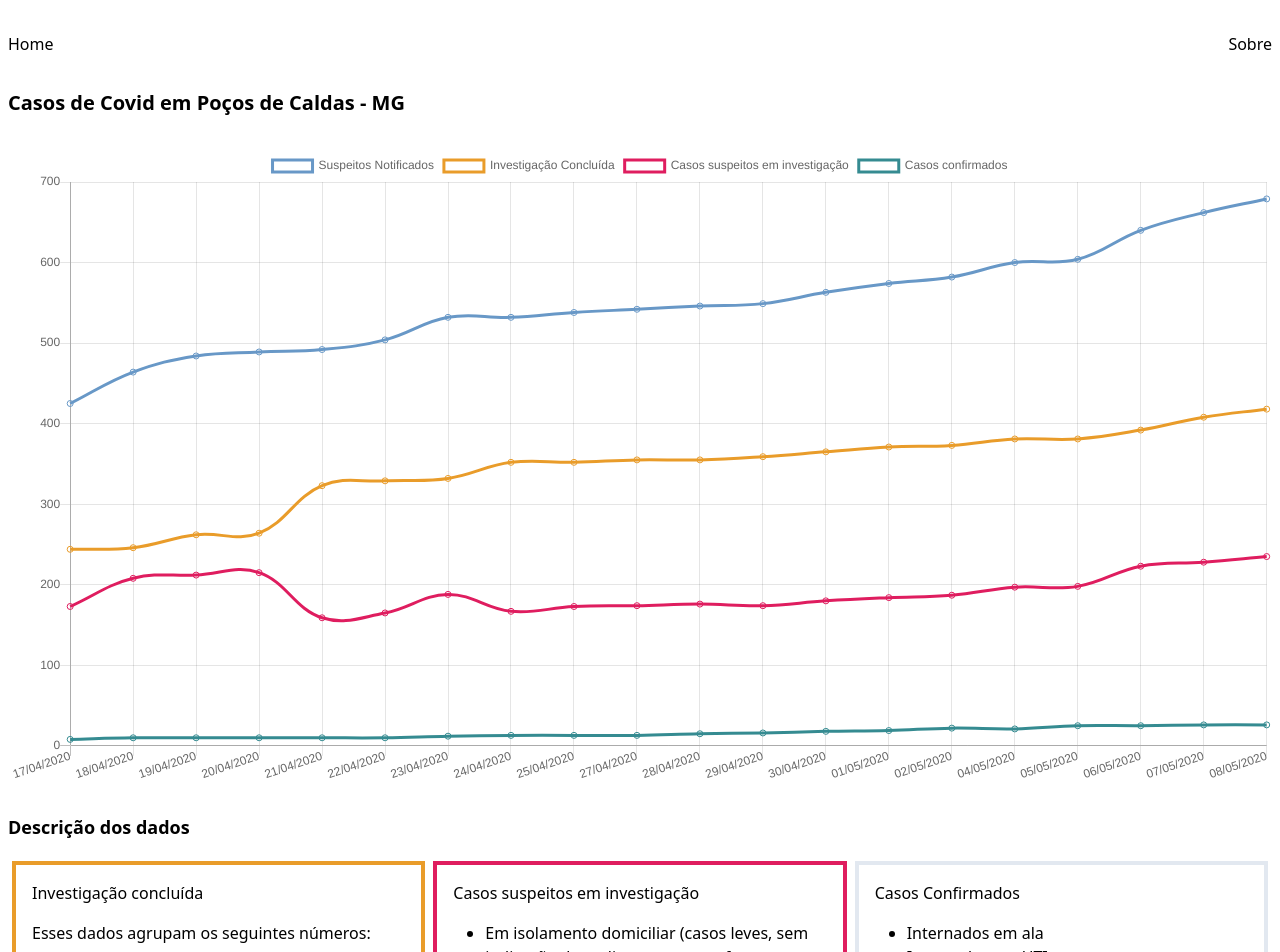
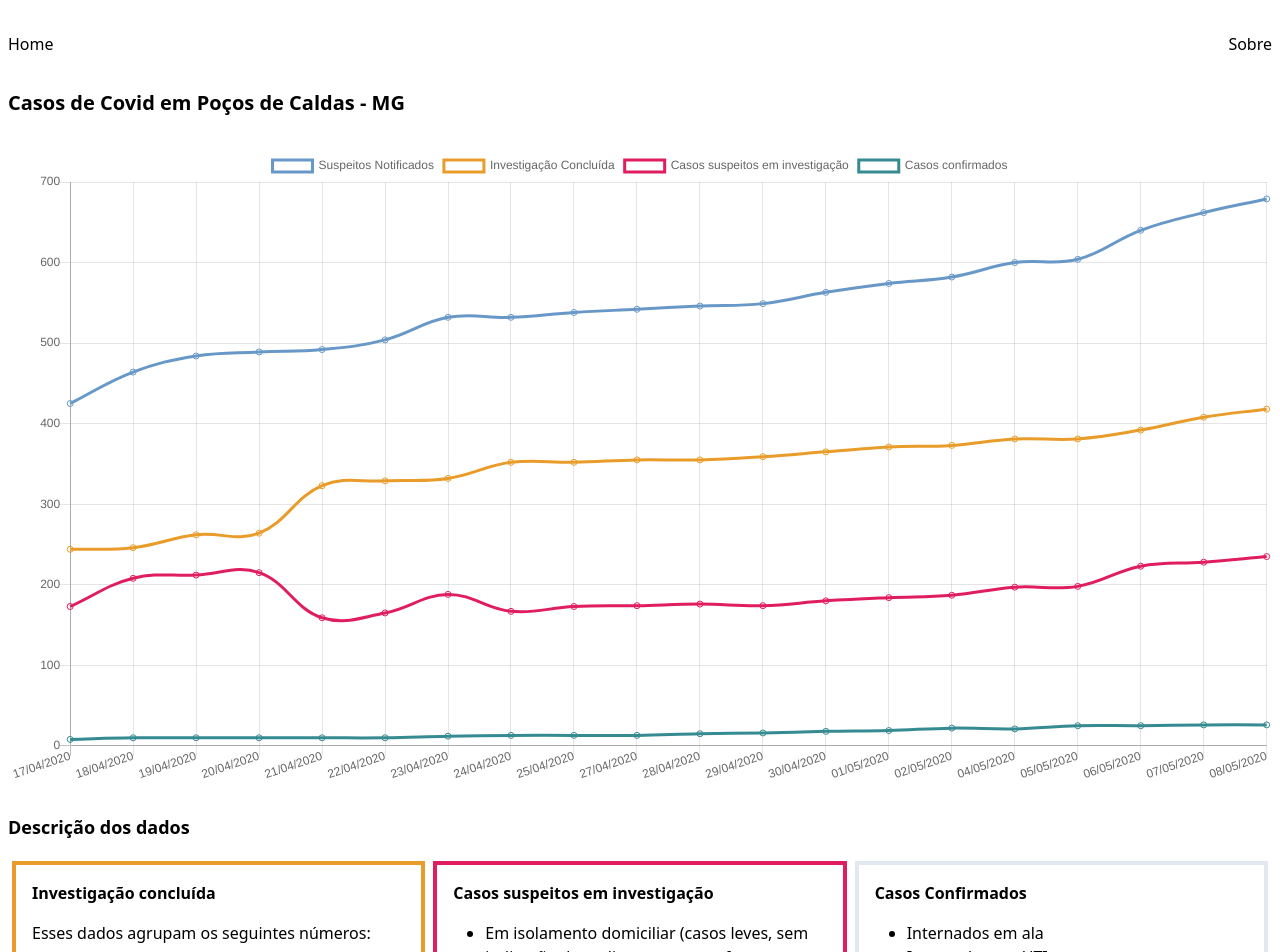
Before and after one commit to highlabs/covid_pocos_mg, a Nuxt app: page / in a window 1280 px wide. Shown: the top 952 px of the page. Built offline with nearby package versions, Linux system fonts and the light colour scheme.

Commit message:
font bold for better reading

```diff
--- a/pages/index.vue
+++ b/pages/index.vue
@@ -15,7 +15,9 @@
     <div class="flex flex-wrap items-stretch">
       <div v-for="box in boxList" :key="box.title" class="flex items-stretch w-full md:w-1/3">
         <div class="w-full p-4 m-1 border-4" :class="box.color">
-          <h3>{{ box.title }}</h3>
+          <h3 class="font-bold">
+            {{ box.title }}
+          </h3>
           <p>{{ box.description }}</p>
           <ul>
             <li v-for="item in box.list" :key="item">
```
